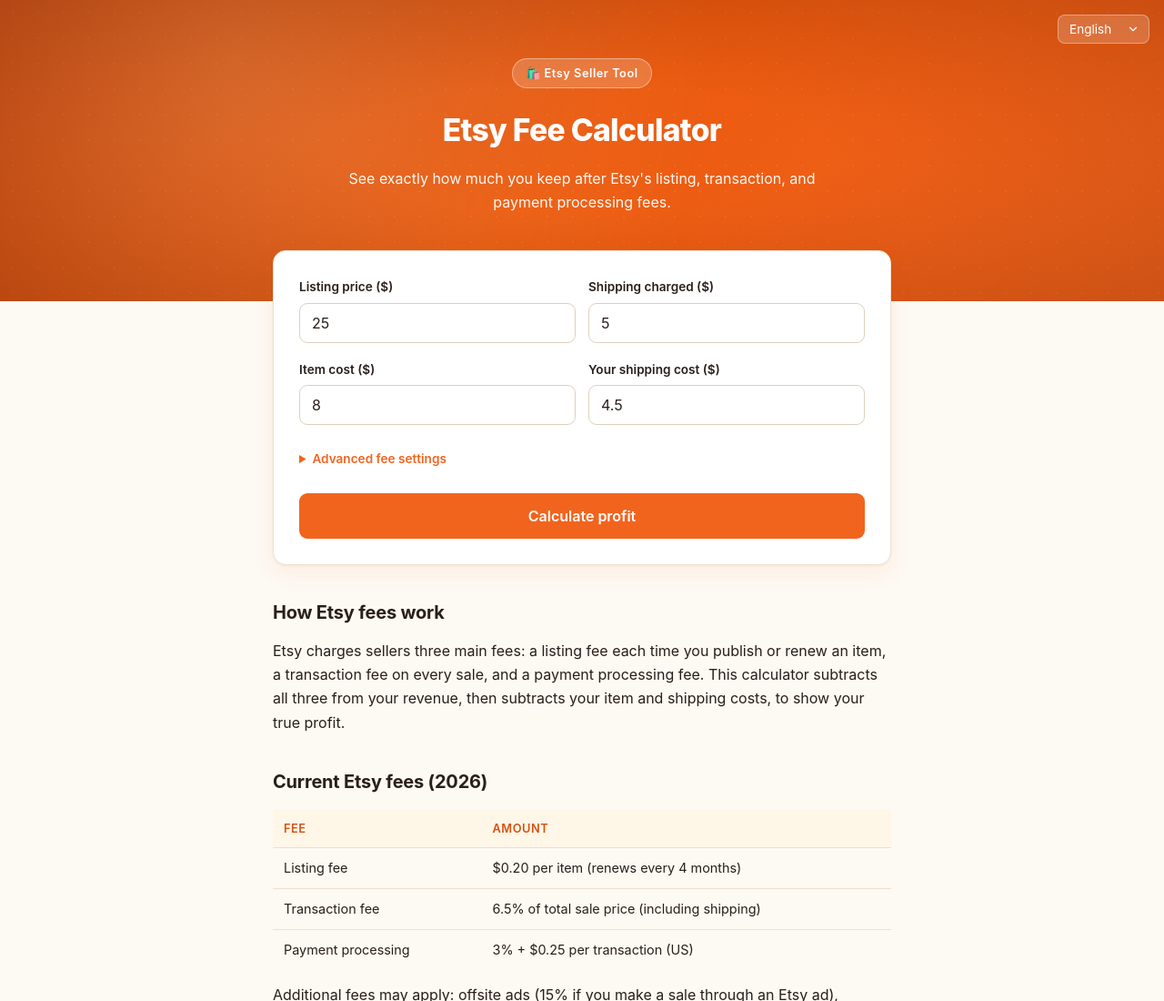
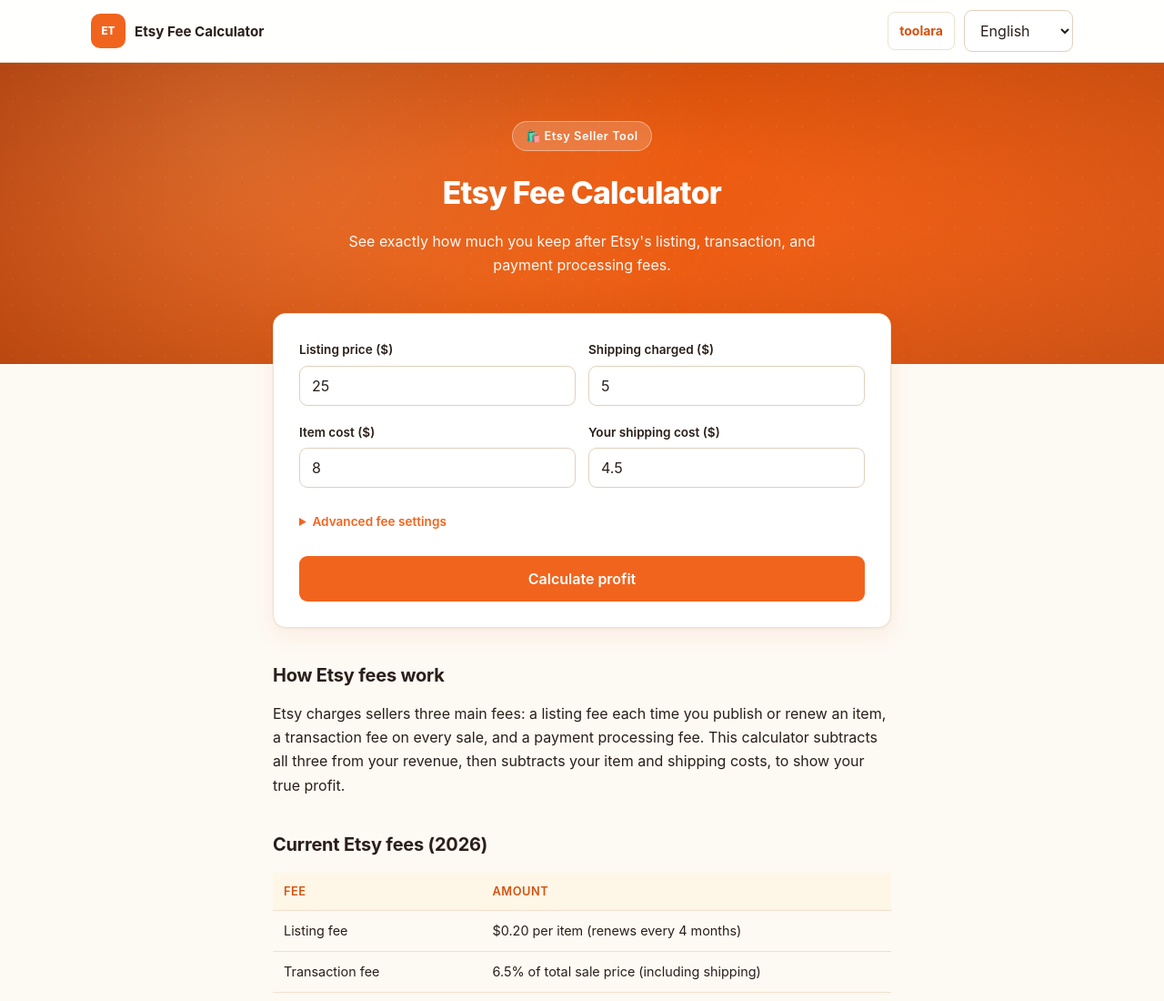
Before and after one commit to lvyafei2026-coder/etsy-fee-calculator, a plain HTML site: page index.html in a window 1280 px wide. Shown: the top 1100 px of the page at 91% size. Drawn offline with Linux system fonts and the light colour scheme.

Commit message:
Add Toolara site navigation

```diff
--- a/css/style.css
+++ b/css/style.css
@@ -139,3 +139,19 @@
   .row { flex-direction: column; gap: 0; }
   .net-profit { font-size: 2.3rem; }
 }
+/* Toolara site navigation */
+.site-header { position: relative; z-index: 10; background: rgba(255,255,255,0.96); border-bottom: 1px solid var(--border, #e2e8f0); }
+.site-header-inner { max-width: 1120px; min-height: 68px; margin: 0 auto; padding: 10px 20px; display: flex; align-items: center; justify-content: space-between; gap: 20px; }
+.site-brand { min-width: 0; display: flex; align-items: center; gap: 10px; color: var(--text, #0f1c2e); text-decoration: none; font-weight: 700; }
+.site-brand-mark { width: 38px; height: 38px; flex: 0 0 38px; display: grid; place-items: center; border-radius: 10px; background: var(--accent, #2563eb); color: #fff; font-size: 0.72rem; font-weight: 800; }
+.site-brand-name { font-size: 0.95rem; line-height: 1.25; }
+.site-nav { display: flex; align-items: center; gap: 10px; }
+.site-nav-link { padding: 8px 12px; border: 1px solid var(--border, #e2e8f0); border-radius: 8px; background: #fff; color: var(--accent-dark, var(--accent, #1d4ed8)); text-decoration: none; white-space: nowrap; font-size: 0.875rem; font-weight: 650; transition: background 0.15s, border-color 0.15s; }
+.site-nav-link:hover { background: var(--bg, #f8fafc); border-color: var(--accent, #2563eb); }
+.site-nav select { width: auto; min-width: 120px; margin: 0; }
+@media (max-width: 560px) {
+  .site-header-inner { min-height: 0; padding: 10px 14px; flex-wrap: wrap; gap: 10px; }
+  .site-brand { flex: 1 1 100%; }
+  .site-nav { width: 100%; justify-content: space-between; gap: 8px; }
+  .site-nav select { min-width: 118px; }
+}
--- a/index.html
+++ b/index.html
@@ -36,14 +36,14 @@
 <link rel="stylesheet" href="/css/style.css">
 </head>
 <body>
+<header class="site-header"><div class="site-header-inner"><a class="site-brand" href="/" aria-label="etsy-fee-calculator"><span class="site-brand-mark" aria-hidden="true">ET</span><span class="site-brand-name" data-i18n="title"></span></a><nav class="site-nav" aria-label="Site navigation"><a class="site-nav-link" href="https://toolara.dev/">toolara</a><select id="langSelect" onchange="setLang(this.value)" aria-label="Language">
+      <option value="en">English</option>
+      <option value="zh">简体中文</option>
+    </select></nav></div></header>
+
 
 <header class="hero">
-  <div class="lang-switch">
-    <select id="langSelect" onchange="setLang(this.value)" aria-label="Language">
-      <option value="en">English</option>
-      <option value="zh">简体中文</option>
-    </select>
-  </div>
+
   <div class="hero-inner">
     <div class="hero-badge">🛍️ Etsy Seller Tool</div>
     <h1 data-i18n="title">Etsy Fee Calculator</h1>
```
Also changed, not shown: zh/index.html (+6 -6 lines).
